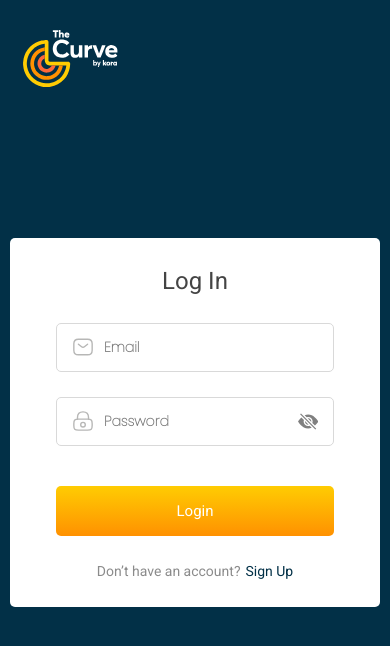
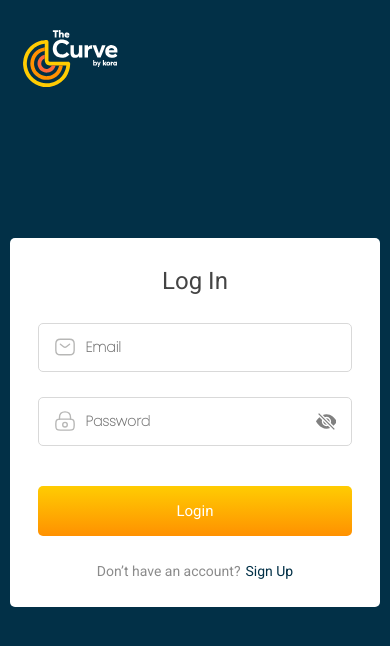
Before and after one commit to nwachukwuoparah/profile-generator, a React (Vite) app: page / in a window 390 px wide. Shown: the top 646 px of the page. Built offline with nearby package versions, Linux system fonts and the light colour scheme.

Commit message:
responsiveness

```diff
--- a/src/Auth/Login/login.css
+++ b/src/Auth/Login/login.css
@@ -68,4 +68,7 @@
     width: 95%;
     /* max-height: none; */
   }
+  .login-input-wrap {
+    width: 85%;
+  }
 }
```
